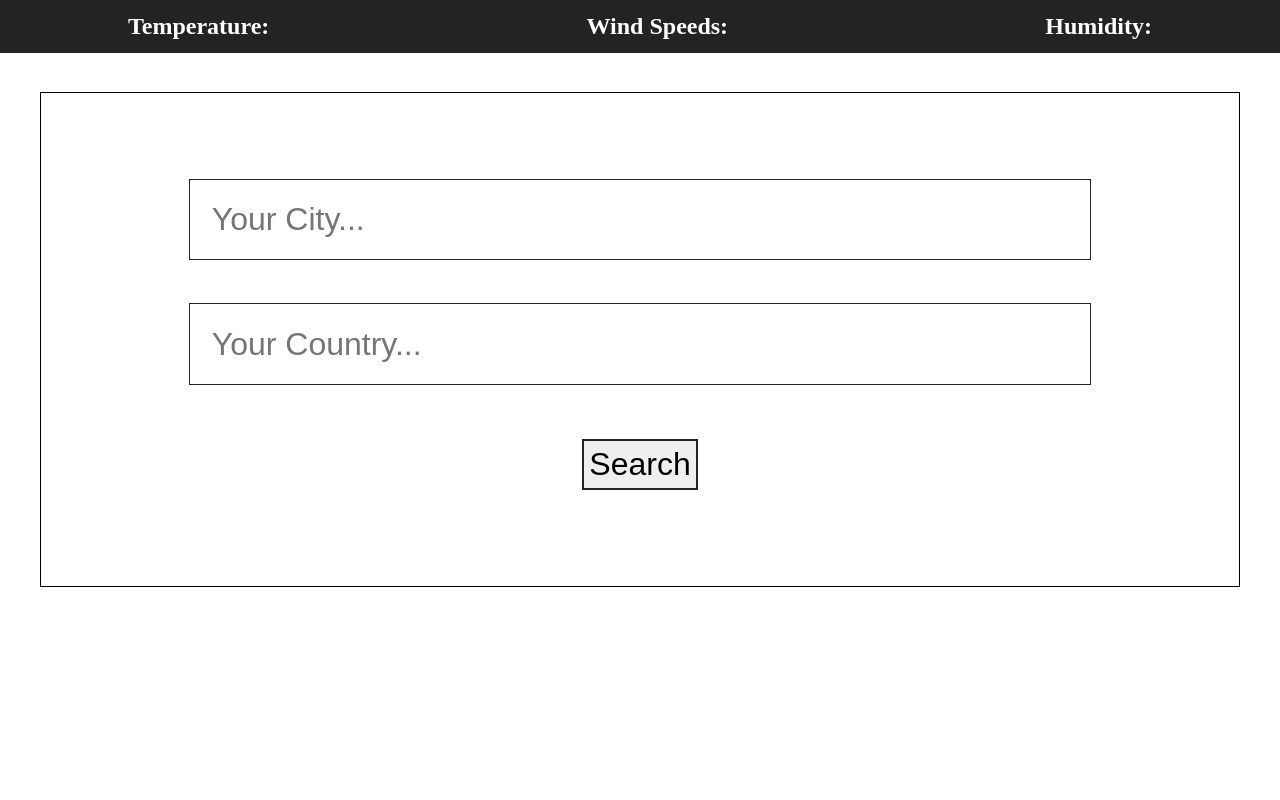
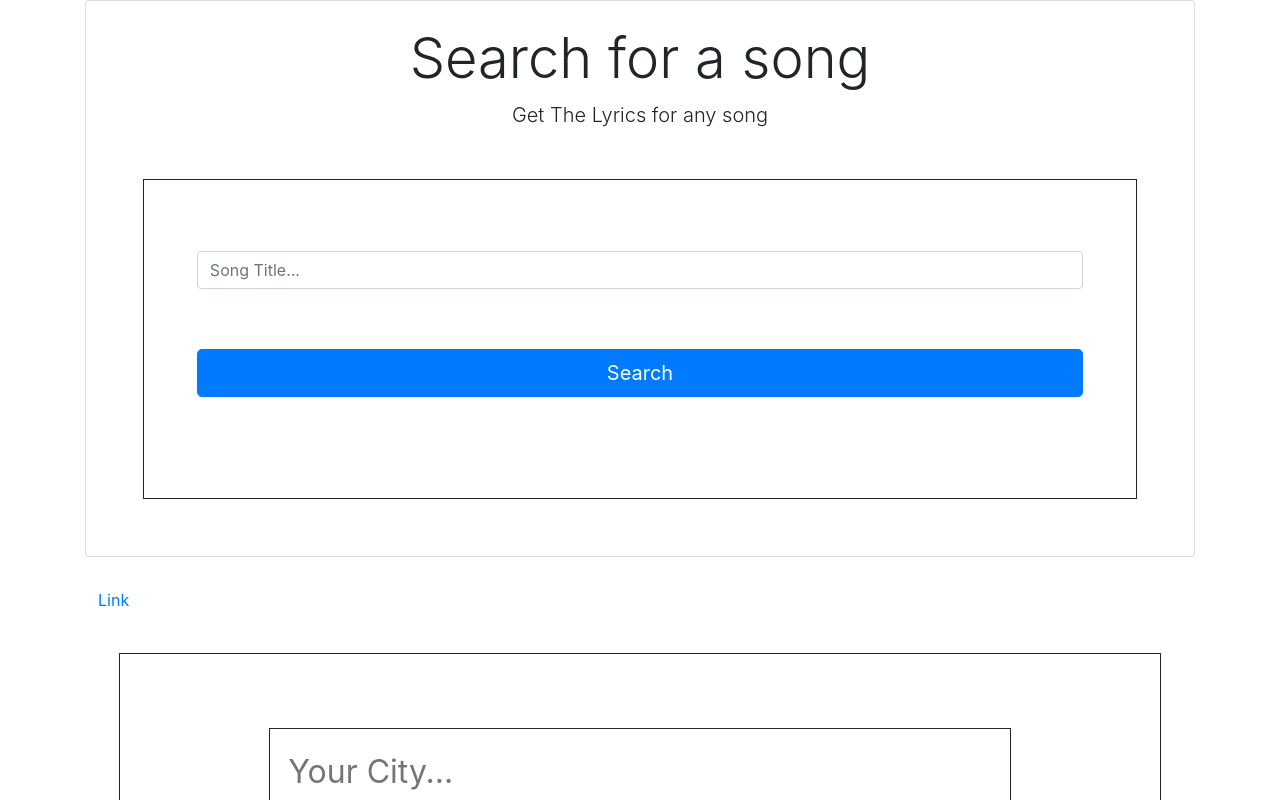
Before and after one commit to MasonCable/weather-application, a React (Create React App) app: page / in a window 1280 px wide. Shown: the top 800 px of the page. Built offline with nearby package versions, Linux system fonts and the light colour scheme; no server answers.

Commit message:
added coors anywhere so that the application could work

```diff
--- a/public/index.html
+++ b/public/index.html
@@ -19,7 +19,9 @@
       work correctly both with client-side routing and a non-root public URL.
       Learn how to configure a non-root public URL by running `npm run build`.
     -->
+    <link rel="stylesheet" href="https://stackpath.bootstrapcdn.com/bootstrap/4.3.1/css/bootstrap.min.css" integrity="sha384-ggOyR0iXCbMQv3Xipma34MD+dH/1fQ784/j6cY/iJTQUOhcWr7x9JvoRxT2MZw1T" crossorigin="anonymous">
     <title>Simple Weather App</title>
+
   </head>
   <body>
     <noscript>You need to enable JavaScript to run this app.</noscript>
@@ -34,5 +36,8 @@
       To begin the development, run `npm start` or `yarn start`.
       To create a production bundle, use `npm run build` or `yarn build`.
     -->
+    <script src="https://code.jquery.com/jquery-3.3.1.slim.min.js" integrity="sha384-q8i/X+965DzO0rT7abK41JStQIAqVgRVzpbzo5smXKp4YfRvH+8abtTE1Pi6jizo" crossorigin="anonymous"></script>
+<script src="https://cdnjs.cloudflare.com/ajax/libs/popper.js/1.14.7/umd/popper.min.js" integrity="sha384-UO2eT0CpHqdSJQ6hJty5KVphtPhzWj9WO1clHTMGa3JDZwrnQq4sF86dIHNDz0W1" crossorigin="anonymous"></script>
+<script src="https://stackpath.bootstrapcdn.com/bootstrap/4.3.1/js/bootstrap.min.js" integrity="sha384-JjSmVgyd0p3pXB1rRibZUAYoIIy6OrQ6VrjIEaFf/nJGzIxFDsf4x0xIM+B07jRM" crossorigin="anonymous"></script>
   </body>
 </html>
--- a/src/components/App.js
+++ b/src/components/App.js
@@ -4,18 +4,21 @@ import Form from './Form'
 import InfoPage from './InfoPage'
 import axios from 'axios'
 import { BrowserRouter as Router, Route, Switch } from 'react-router-dom'
+import { Provider } from '../context'
 
 
 class App extends Component {
 
   render() {
     return (
-      <Router>
-        <div>
-          <Route exact path ='/' component = {Form}/>
-          <Route exact path = '/info' component ={InfoPage}/>
-        </div>
-      </Router>
+      <Provider>
+        <Router>
+          <React.Fragment>
+            <Route exact path ='/' component = {Form}/>
+            <Route exact path = '/info' component ={InfoPage}/>
+          </React.Fragment>
+        </Router>
+      </Provider>
     )
   }
 }
--- a/src/components/Form.js
+++ b/src/components/Form.js
@@ -1,5 +1,6 @@
 import React, { Component } from 'react'
 import {Redirect} from 'react-router-dom'
+import { Link } from 'react-router-dom'
 import axios from 'axios'
 
 const apiKey = 'd5cb87e716a91af3a28e40e73bb74a37'
@@ -26,7 +27,7 @@ class Form extends Component{
         }
         else
           {
-            axios.get(`http://api.openweathermap.org/data/2.5/weather?q=${city},${country}&appid=${apiKey}&units=imperial`).then(resp =>{
+            axios.get(`https://cors-anywhere.herokuapp.com/http://api.openweathermap.org/data/2.5/weather?q=${city},${country}&appid=${apiKey}&units=imperial`).then(resp =>{
               console.log(resp.data)
                   this.setState({
                     temp: resp.data.main.temp,
@@ -47,13 +48,36 @@ class Form extends Component{
 
 		return(
 			<div className="container">
-			<div id="head">
 
+{/*
 				<h2>Temperature: <span className='info'>{this.state.temp}</span></h2>
 				<h2>Wind Speeds: <span className='info'>{this.state.wind}</span></h2>
 				<h2>Humidity: <span className='info'>{this.state.humidity}</span></h2>
+				 */}
+                 <div className="card card-body mb-4 p-4">
+                            <h1 className="display-4 text-center">
+                                <i className="fas fa-music"></i> Search for a song
+                            </h1>
+                            <p className="lead text-center">Get The Lyrics for any song</p>
+                            <form >
+                                <div className="form-group">
+                                    <input type="text"
+                                    className="form-control lg"
+                                    placeholder="Song Title..."
+                                    name="trackTitle"
 
-			</div>
+
+                                    />
+                                </div>
+                                <button className="btn btn-primary btn-lg btn-block mb-5" type="submit">
+                                    Search
+                                </button>
+                            </form>
+                        </div>
+
+            <div className="link">
+                <Link to='/info'> <button type="button" class="btn btn-link">Link</button></Link>
+            </div>
 				<form onSubmit={this.getWeather}>
 					<input type="text" name="city" placeholder="Your City..." />
 					<input type="text" name="country" placeholder="Your Country..." />
--- a/src/components/InfoPage.js
+++ b/src/components/InfoPage.js
@@ -0,0 +1,29 @@
+import React, { Component } from 'react'
+import axios from 'axios'
+
+class InfoPage extends Component {
+    render(){
+        return(
+            <React.Fragment>
+                <div className="container border border-success p-4" style={{ marginTop: 2 + 'em' }}>
+                    <div className="card" style={{width: 100 + '%',}}>
+
+                        <div className="card-body">
+                            <h5 className="card-title">Card title</h5>
+                            <p className="card-text">Some quick example text to build on the card title and make up the bulk of the card's content.</p>
+                        </div>
+                        <ul className="list-group list-group-flush">
+                            <li className="list-group-item"><span>Temperature</span>: 100</li>
+                        </ul>
+                        <div className="card-body">
+                            <a href="/info" className="card-link">Card link</a>
+                            <a href="/info" className="card-link">Another link</a>
+                        </div>
+                    </div>
+                </div>
+            </React.Fragment>
+        )
+    }
+}
+
+export default InfoPage
--- /dev/null
+++ b/src/context.js
@@ -0,0 +1,47 @@
+import React, { Component } from 'react'
+import axios from 'axios'
+
+const Context = React.createContext()
+
+
+const reducer = (state, action) => {
+    switch(action.type){
+        case 'SEARCH_TRACKS':
+          return {
+              ...state,
+              track_list: action.payload,
+              heading: 'Search Results'
+          }
+          default :
+            return state
+    }
+}
+
+export class Provider extends Component {
+    state = {
+        track_list:[],
+        heading: 'Top 10 Tracks',
+        dispatch: action => this.setState(state => reducer(state, action))
+    }
+
+    componentDidMount() {
+        axios.get(`anyapi`)
+            .then(res => {
+                this.setState({
+                    track_list: res.data.message.body.track_list
+                })
+                // console.log(this.state.track_list)
+            })
+            .catch(err => console.log(err))
+    }
+
+    render(){
+        return(
+            <Context.Provider value={this.state}>
+                {this.props.children}
+            </Context.Provider>
+        )
+    }
+}
+
+export const Consumer = Context.Consumer
```
